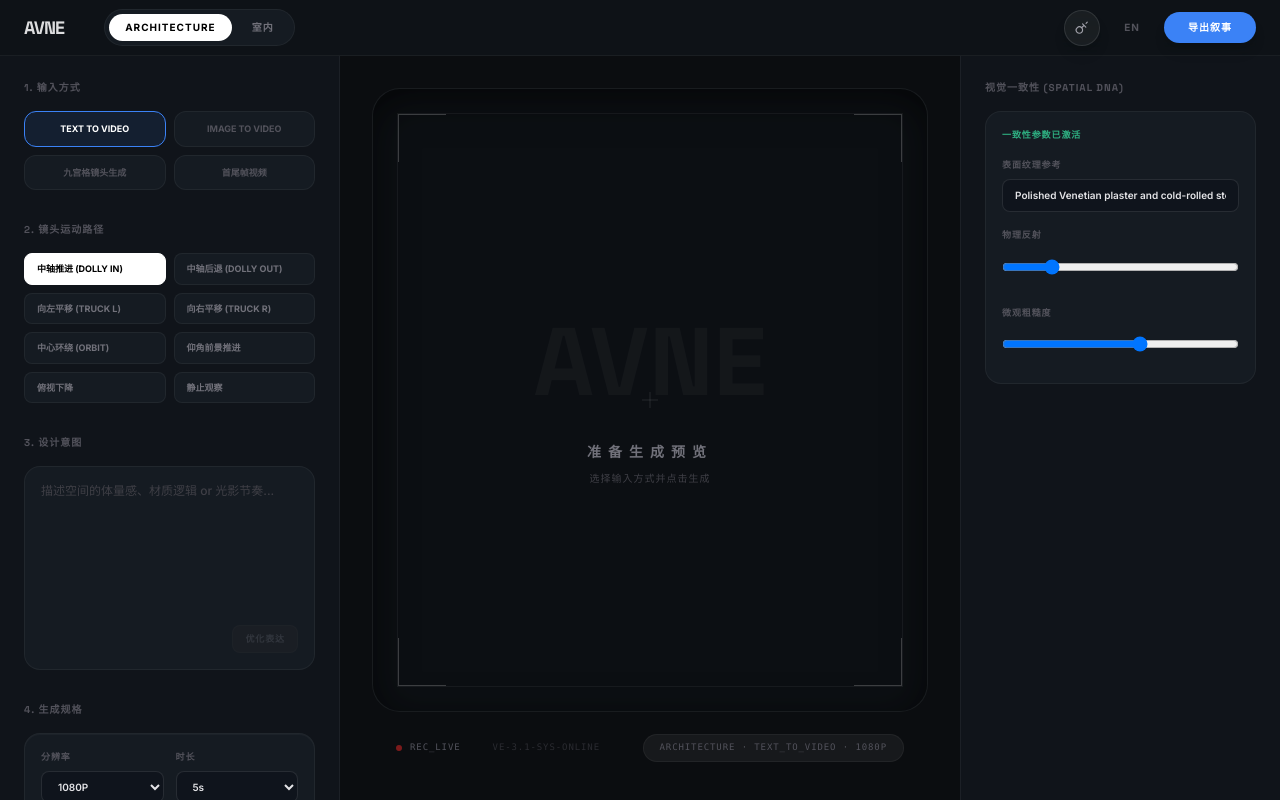
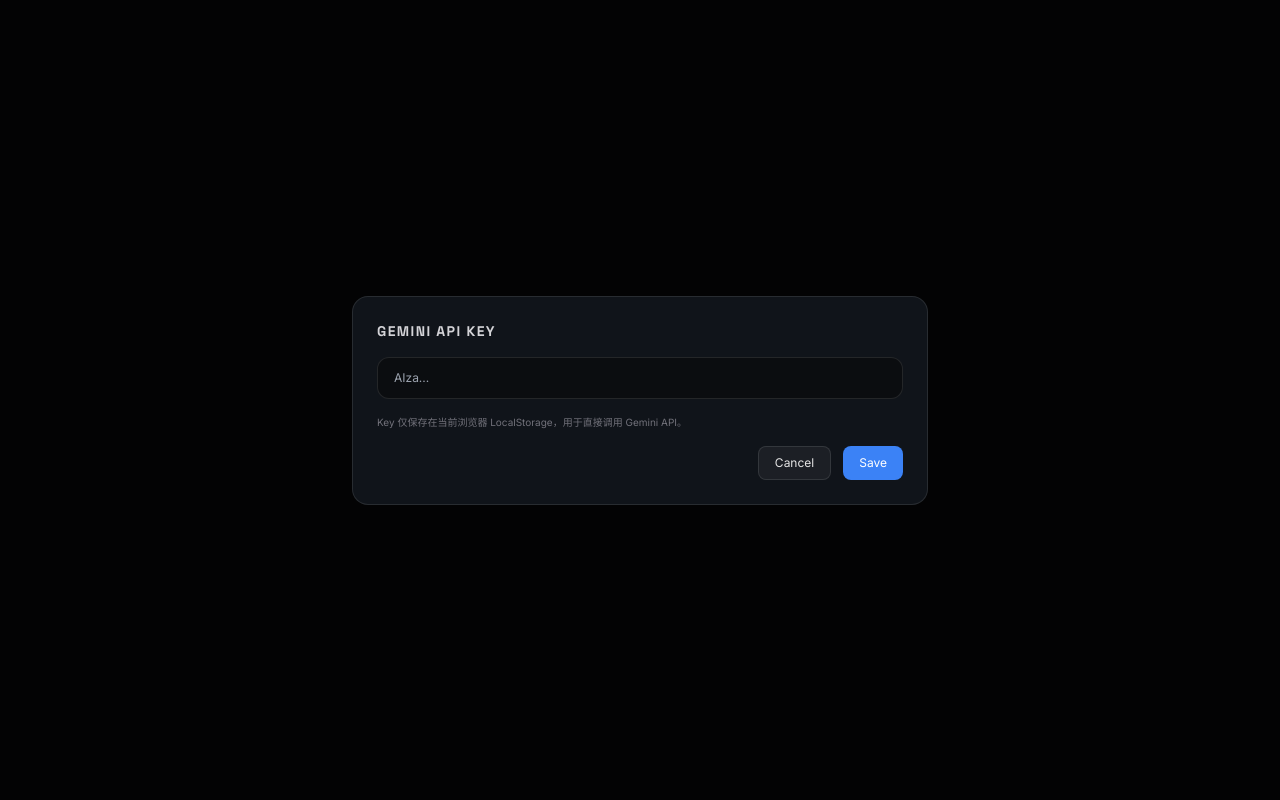
Before and after one commit to BinZHang-C/AVNE-Frame, a React (Vite) app: page / in a window 1280 px wide. Both pictures are taken after a click on the button "初始化引擎 (SELECT KEY)". Built offline with nearby package versions, Linux system fonts and the light colour scheme.

Commit message:
Fix API key dialog fallback and backend API key usage

```diff
--- a/App.tsx
+++ b/App.tsx
@@ -16,7 +16,13 @@ import { DNAPanel } from './components/DNAPanel';
 import { SpecBar } from './components/SpecBar';
 import { t } from './locales';
 import { DEFAULT_SPATIAL_DNA } from './constants';
-import { optimizeArchitecturalPrompt, runNarrativeRender, generate9Grid } from './services/geminiService';
+import {
+  optimizeArchitecturalPrompt,
+  runNarrativeRender,
+  generate9Grid,
+  getStoredApiKey,
+  setStoredApiKey,
+} from './services/geminiService';
 
 const KeyIcon = () => (
   <svg width="14" height="14" viewBox="0 0 24 24" fill="none" stroke="currentColor" strokeWidth="2" strokeLinecap="round" strokeLinejoin="round">
@@ -26,6 +32,9 @@ const KeyIcon = () => (
 
 const App: React.FC = () => {
   const [hasKey, setHasKey] = useState(false);
+  const [showApiModal, setShowApiModal] = useState(false);
+  const [apiKeyInput, setApiKeyInput] = useState('');
+  const [backendStatus, setBackendStatus] = useState('');
   const [lang, setLang] = useState<Language>(Language.ZH);
   const [loading, setLoading] = useState<string | null>(null);
 
@@ -53,12 +62,30 @@ const App: React.FC = () => {
   });
 
   useEffect(() => {
+    const localKey = getStoredApiKey();
+    if (localKey) {
+      setHasKey(true);
+      return;
+    }
+
     window.aistudio?.hasSelectedApiKey?.().then(setHasKey);
   }, []);
 
   const handleOpenKeyDialog = async () => {
-    await window.aistudio?.openSelectKey?.();
-    setHasKey(true);
+    if (window.aistudio?.openSelectKey) {
+      await window.aistudio.openSelectKey();
+      setHasKey(true);
+      return;
+    }
+
+    setApiKeyInput(getStoredApiKey());
+    setShowApiModal(true);
+  };
+
+  const handleSaveApiKey = () => {
+    setStoredApiKey(apiKeyInput);
+    setHasKey(Boolean(apiKeyInput.trim()));
+    setShowApiModal(false);
   };
 
   const handleFileChange = (e: React.ChangeEvent<HTMLInputElement>, key: 'image_start' | 'image_end') => {
@@ -88,11 +115,13 @@ const App: React.FC = () => {
 
   const handleRender = async () => {
     setLoading('rendering');
+    setBackendStatus('');
     setActiveScene(prev => ({ ...prev, render_status: 'processing' }));
     try {
-      const url = await runNarrativeRender(activeScene, specs, (msg) => {});
+      const url = await runNarrativeRender(activeScene, specs, (msg) => setBackendStatus(msg));
       setActiveScene(prev => ({ ...prev, video_url: url, render_status: 'completed' }));
     } catch {
+      setBackendStatus('Render failed, please verify your API key or backend bridge.');
       setActiveScene(prev => ({ ...prev, render_status: 'failed' }));
     } finally {
       setLoading(null);
@@ -120,6 +149,26 @@ const App: React.FC = () => {
         >
           {t.authBtn[lang]}
         </button>
+
+        {showApiModal && (
+          <div className="fixed inset-0 bg-black/70 backdrop-blur-sm flex items-center justify-center z-[100] p-4">
+            <div className="w-full max-w-xl bg-[#10141A] border border-white/10 rounded-2xl p-6 space-y-4">
+              <h3 className="text-sm font-black tracking-widest uppercase text-zinc-300">Gemini API Key</h3>
+              <input
+                type="password"
+                value={apiKeyInput}
+                onChange={(event) => setApiKeyInput(event.target.value)}
+                placeholder="AIza..."
+                className="w-full bg-[#0B0D10] border border-white/10 rounded-xl px-4 py-3 text-xs outline-none focus:border-[#3B82F6]/60"
+              />
+              <p className="text-[10px] text-zinc-500">Key 仅保存在当前浏览器 LocalStorage，用于直接调用 Gemini API。</p>
+              <div className="flex gap-3 justify-end">
+                <button onClick={() => setShowApiModal(false)} className="px-4 py-2 text-xs rounded-lg bg-white/5 border border-white/10">Cancel</button>
+                <button onClick={handleSaveApiKey} className="px-4 py-2 text-xs rounded-lg bg-[#3B82F6] text-white">Save</button>
+              </div>
+            </div>
+          </div>
+        )}
       </div>
     );
   }
@@ -315,6 +364,12 @@ const App: React.FC = () => {
                 {project.visualMode} · {activeScene.inputMode} · {specs.resolution}
              </div>
           </div>
+
+          {backendStatus && (
+            <div className="mt-1 px-6 pb-2 text-[10px] font-mono text-[#7DD3FC] truncate" title={backendStatus}>
+              API: {backendStatus}
+            </div>
+          )}
         </main>
 
         <DNAPanel
--- a/services/geminiService.ts
+++ b/services/geminiService.ts
@@ -13,6 +13,29 @@ import {
 
 const FALLBACK_VIDEO_URL = 'https://storage.googleapis.com/gtv-videos-bucket/sample/ForBiggerJoyrides.mp4';
 const PROMPT_MODEL = 'gemini-2.5-flash';
+const LOCAL_API_KEY_STORAGE = 'AVNE_GEMINI_API_KEY';
+
+export const getStoredApiKey = (): string => {
+  if (typeof window === 'undefined') {
+    return '';
+  }
+
+  return window.localStorage.getItem(LOCAL_API_KEY_STORAGE)?.trim() || '';
+};
+
+export const setStoredApiKey = (apiKey: string): void => {
+  if (typeof window === 'undefined') {
+    return;
+  }
+
+  const trimmed = apiKey.trim();
+  if (!trimmed) {
+    window.localStorage.removeItem(LOCAL_API_KEY_STORAGE);
+    return;
+  }
+
+  window.localStorage.setItem(LOCAL_API_KEY_STORAGE, trimmed);
+};
 
 const qualityDirectives: Record<QualityLevel, string> = {
   [QualityLevel.SKETCH]: 'Prefer speed and structure blockout over heavy detail; keep edits conservative.',
@@ -39,7 +62,7 @@ const modeDirectives: Record<InputMode, string> = {
 };
 
 const getClient = () => {
-  const key = process.env.GEMINI_API_KEY || process.env.API_KEY;
+  const key = getStoredApiKey() || process.env.GEMINI_API_KEY || process.env.API_KEY;
   return key ? new GoogleGenAI({ apiKey: key }) : null;
 };
 
```
